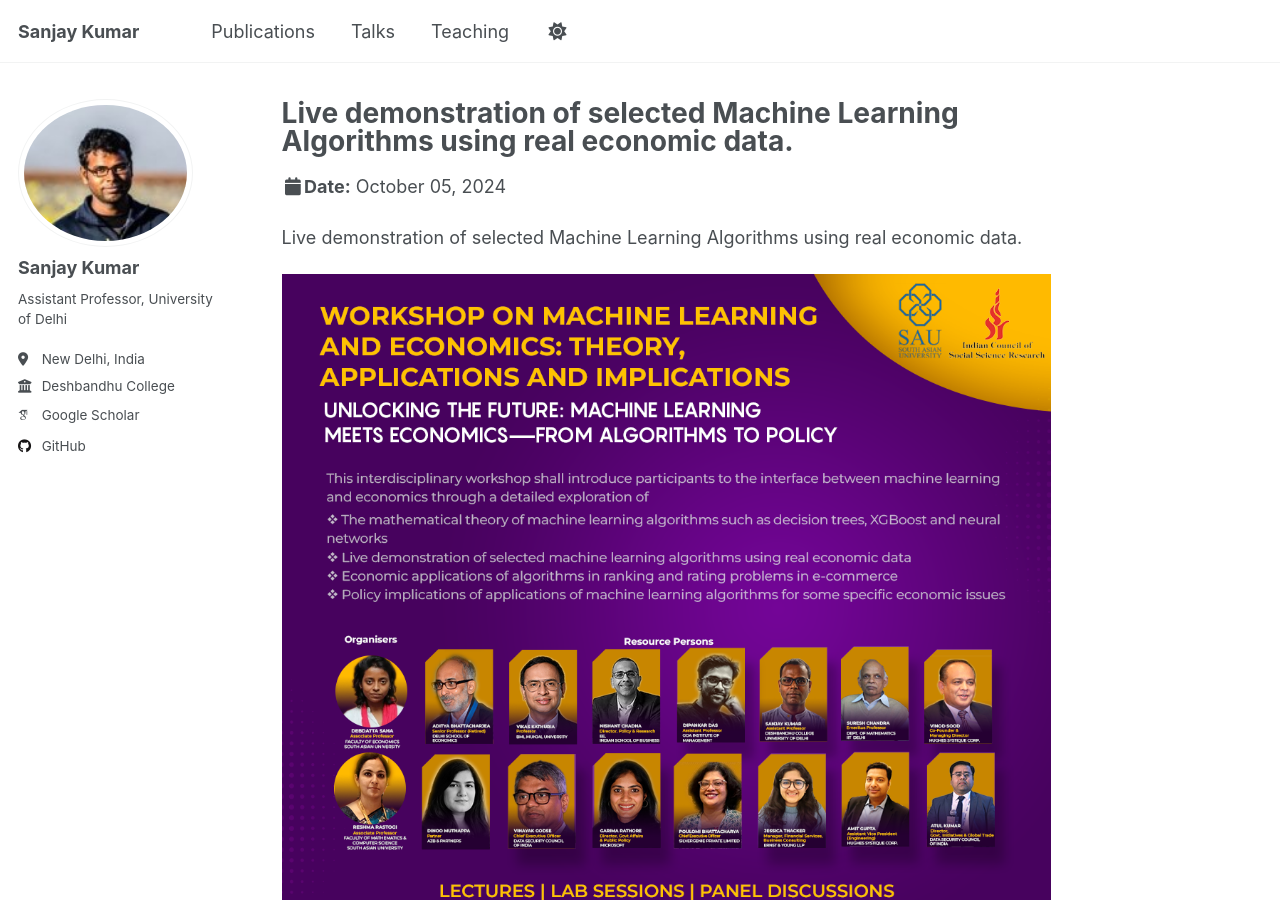
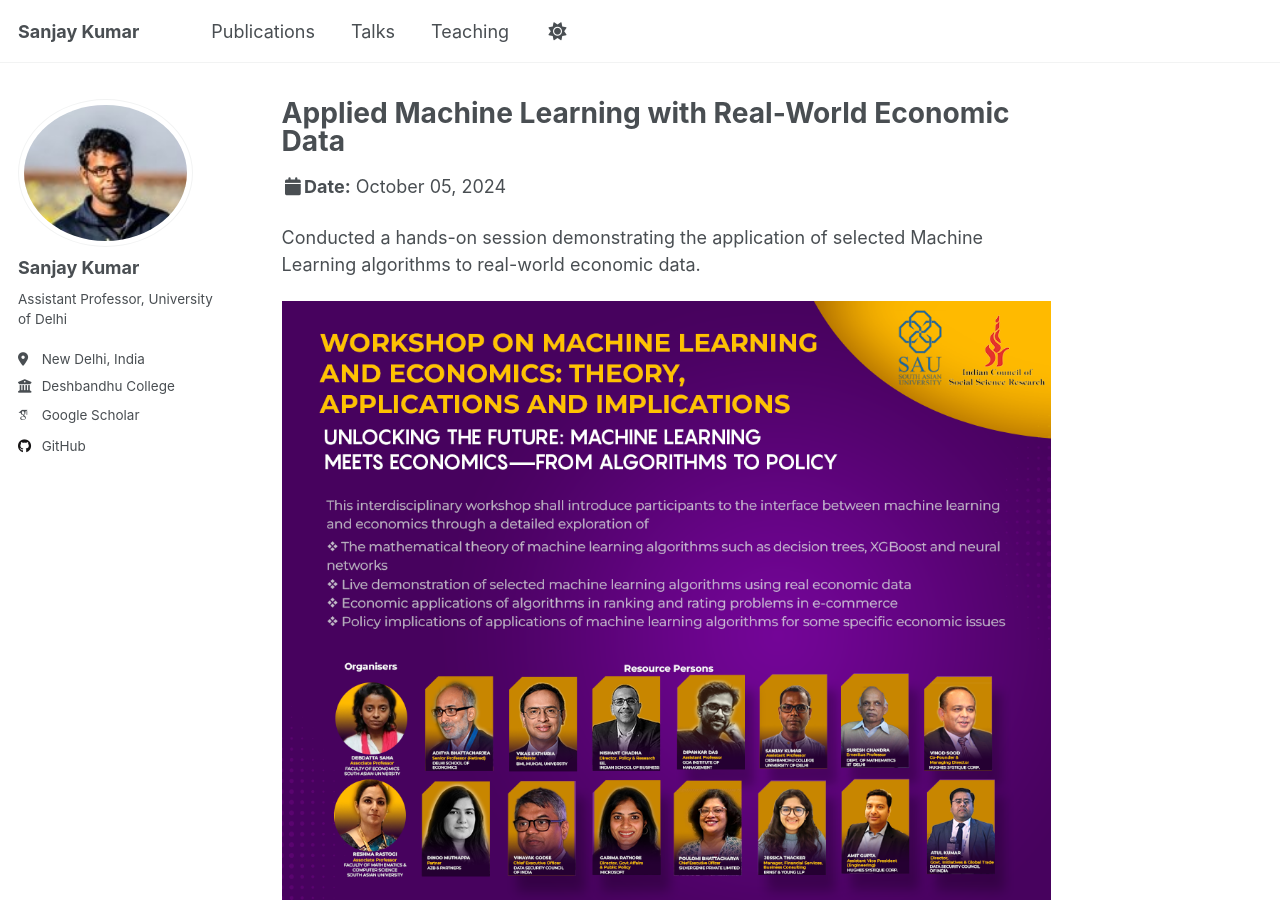
Before and after one commit to sanjayksau/sanjayksau.github.io, a Jekyll site: the page built from _talks/t1.md, in a window 1280 px wide and 900 px high. Built offline with Jekyll 4.4.1, drawn with Linux system fonts in a browser that asks for light colours; some web fonts are replaced.

Commit message:
Update t1.md

```diff
--- a/_talks/t1.md
+++ b/_talks/t1.md
@@ -1,5 +1,5 @@
 ---
-title: "Live demonstration of selected Machine Learning Algorithms using real economic data."
+title: "Applied Machine Learning with Real-World Economic Data"
 collection: talks
 type: "Tutorial"
 permalink: /talks/t1
@@ -13,7 +13,7 @@ image:
 ---
 
 
-Live demonstration of selected Machine Learning Algorithms using real economic data.
+Conducted a hands-on session demonstrating the application of selected Machine Learning algorithms to real-world economic data.
 
 <img src="/images/wmle.jpg" alt="Workshop on Machine Learning and Economics (WMLE 2024) at SAU, " width="800px">
 
```
